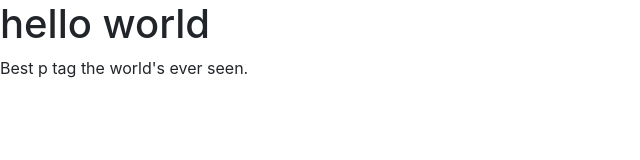
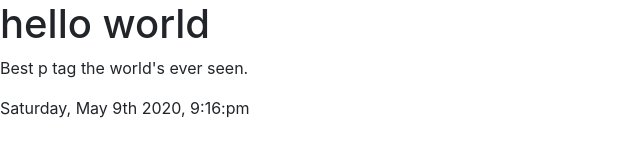
Before and after one commit to meianna/Project1-Group5, a plain HTML site: page index.html in a window 1280 px wide. Shown: the whole page, without its empty margins (0-640 px from the left). Drawn offline with nearby package versions, Linux system fonts and the light colour scheme.

Commit message:
add moment-src to js

```diff
--- a/app.js
+++ b/app.js
@@ -1,3 +1,5 @@
+console.log("hello team 5");
+
 $(document).ready(function () {
-  $("#date-my").text(moment().format("dddd, MMMM Do YYYY, h:mm:a"));
+  $("#date-time").text(moment().format("dddd, MMMM Do YYYY, h:mm:a"));
 });
--- a/index.html
+++ b/index.html
@@ -15,6 +15,9 @@
   <body>
     <h1>hello world</h1>
     <p>Best p tag the world's ever seen.</p>
+    <p><span id="date-time"></span></p>
+
+    <script src="https://cdnjs.cloudflare.com/ajax/libs/moment.js/2.24.0/moment.min.js"></script>
     <script
       src="https://code.jquery.com/jquery-3.5.0.min.js"
       integrity="sha256-xNzN2a4ltkB44Mc/Jz3pT4iU1cmeR0FkXs4pru/JxaQ="
```
